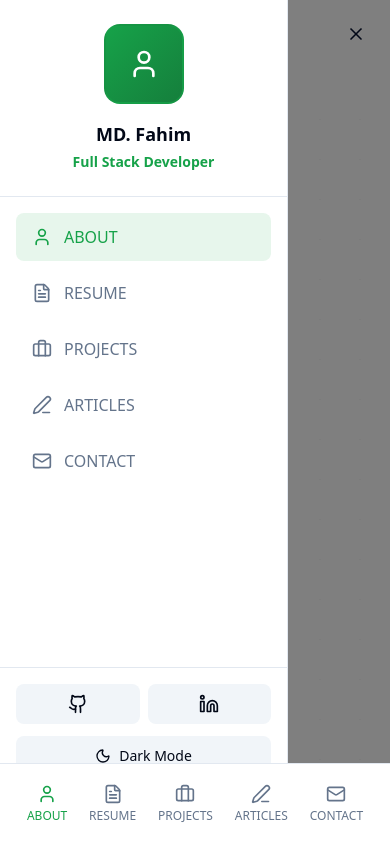
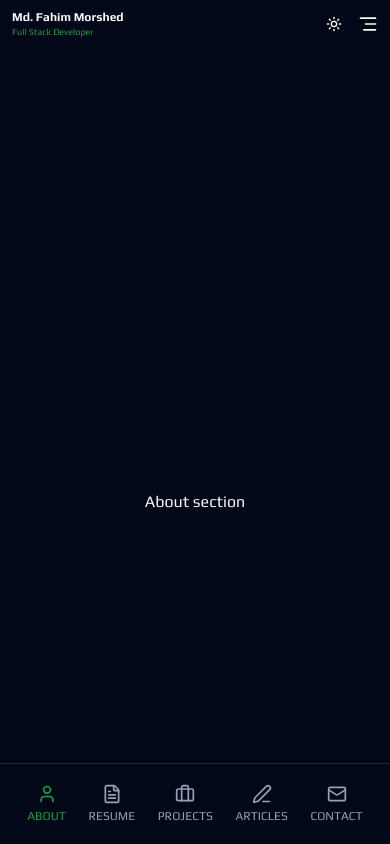
Before and after one commit to ahm-fahim/portfolio-me, a Next.js app: page / in a window 390 px wide. Both pictures are taken after a click on the button 356 px from the left and 34 px from the top of the page. Built offline with nearby package versions, Linux system fonts and the light colour scheme.

Commit message:
font updated and sidebar and mobile menubar updated

```diff
--- a/app/globals.css
+++ b/app/globals.css
@@ -1,4 +1,19 @@
+@import url('https://fonts.googleapis.com/css2?family=Play:wght@400;700&display=swap');
 @import "tailwindcss";
+
+
+.play-regular {
+    font-family: "Play", sans-serif;
+    font-weight: 400;
+    font-style: normal;
+}
+
+.play-bold {
+    font-family: "Play", sans-serif;
+    font-weight: 700;
+    font-style: normal;
+}
+
 
 /* Light theme (default) */
 :root {
--- a/app/page.tsx
+++ b/app/page.tsx
@@ -46,7 +46,7 @@ export default function Home() {
     }, [sections.length])
 
     return (
-        <div className="flex h-screen bg-background">
+        <div className="flex h-screen bg-background play-regular">
             {/* Sidebar with Profile */}
             <Sidebar activeSection={activeSection} onNavigate={handleNavigate} />
             {/* Main content */}
--- a/components/Me.tsx
+++ b/components/Me.tsx
@@ -2,7 +2,7 @@
 import React from 'react';
 import Image from "next/image";
 import img from "@/public/me.jpg";
-import {GithubIcon, LinkedinIcon} from "lucide-react";
+import {CloudDownload, GithubIcon, LinkedinIcon, Phone} from "lucide-react";
 
 
 export default function Me() {
@@ -25,7 +25,7 @@ export default function Me() {
 
             <div className="bg-gray-800/90 backdrop-blur-lg">
                 <div className="p-6 flex flex-col items-center flex-grow">
-                    <h1 className="text-3xl font-extrabold tracking-wide pt-4">Md. Fahim Morshed</h1>
+                    <h1 className="text-3xl play-bold tracking-wide pt-4">Md. Fahim Morshed</h1>
                     <div className="flex items-center space-x-2 mb-8">
                         <h3 className="text-xl text-green-400 font-medium">Full Stack Developer</h3>
                     </div>
@@ -41,17 +41,17 @@ export default function Me() {
                         </a>
                     </div>
                 </div>
-                <div className="flex border-t border-gray-600 w-full text-center text-lg font-semibold pb-10 ">
+                <div className="flex border-t border-gray-600 w-full text-center text-md font-semibold pb-10 ">
                     <button
                         className="flex-1 py-4 flex items-center justify-center space-x-2 text-white hover:bg-gray-800 transition duration-200">
-                        <i className="fas fa-cloud-download-alt"></i>
                         <span>DOWNLOAD CV</span>
+                        <CloudDownload />
                     </button>
 
                     <button
                         className="flex-1 py-4 flex items-center justify-center space-x-2 border-l border-gray-600 text-white hover:bg-gray-800 transition duration-200">
-                        <i className="fas fa-phone-alt"></i>
                         <span>CONTACT ME</span>
+                        <Phone />
                     </button>
                 </div>
             </div>
--- a/components/sidebar.tsx
+++ b/components/sidebar.tsx
@@ -13,10 +13,11 @@ import {
     FileText,
     Briefcase,
     Edit3,
-    Mail, TextAlignStart, TextAlignEnd
+    Mail, TextAlignStart, TextAlignEnd, MoonIcon, SunIcon
 } from 'lucide-react'
 import { useTheme } from "./theme-provider"
 import Me from "@/components/Me";
+import { IoMoonOutline } from "react-icons/io5";
 
 interface SidebarProps {
     activeSection: number
@@ -56,13 +57,38 @@ export function Sidebar({ activeSection, onNavigate }: SidebarProps) {
     return (
         <>
             {/* Menu Button - Visible on both desktop and mobile */}
+            <div className="fixed z-40 px-3 py-2 flex items-center justify-between w-full md:hidden">
+                <div>
+                    <h1 className="text-[12px] play-bold">Md. Fahim Morshed</h1>
+                    <p className="text-[9px] text-primary">Full Stack Developer</p>
+                </div>
+
+                <div className="flex items-center gap-4 ">
+                    <button
+                        onClick={toggleTheme}
+                        className="w-full hover:text-primary-foreground flex items-center justify-center gap-2 transition-all duration-300 text-foreground font-medium"
+                        title="Toggle theme"
+                    >
+                        {resolvedTheme === "dark" ? (
+                            <>
+                                <SunIcon className="w-4 h-4" />
+                            </>
+                        ) : (
+                            <>
+                                <IoMoonOutline className="w-4 h-4" />
+                            </>
+                        )}
+                    </button>
                     <button
                         onClick={() => setIsDrawerOpen(!isDrawerOpen)}
-                className="fixed top-4 right-4 z-50 p-2  hover:bg-primary hover:text-primary-foreground transition-all duration-300 md:hidden"
+                        className="hover:text-primary transition-all duration-300 "
                         title="Toggle menu"
                     >
                         {isDrawerOpen ? <X className="w-5 h-5" /> : <TextAlignEnd className="w-5 h-5" />}
                     </button>
+                </div>
+
+            </div>
 
             {/* Overlay - Visible on both desktop and mobile */}
             {isDrawerOpen && (
@@ -129,31 +155,7 @@ export function Sidebar({ activeSection, onNavigate }: SidebarProps) {
                         })}
                     </div>
 
-                    <button
-                        onClick={toggleTheme}
-                        className="w-full h-10 rounded-lg bg-secondary hover:bg-primary hover:text-primary-foreground flex items-center justify-center gap-2 transition-all duration-300 text-foreground font-medium"
-                        title="Toggle theme"
-                    >
-                        {resolvedTheme === "dark" ? (
-                            <>
-                                <Sun className="w-4 h-4" />
-                                <span className="text-sm">Light Mode</span>
-                            </>
-                        ) : (
-                            <>
-                                <Moon className="w-4 h-4" />
-                                <span className="text-sm">Dark Mode</span>
-                            </>
-                        )}
-                    </button>
 
-                    <a
-                        href="/cv.pdf"
-                        download
-                        className="w-full px-4 py-2 rounded-lg bg-primary text-primary-foreground font-semibold hover:bg-primary/90 transition-all duration-300 text-center"
-                    >
-                        Download CV
-                    </a>
                 </div>
             </div>
 
@@ -227,7 +229,7 @@ export function Sidebar({ activeSection, onNavigate }: SidebarProps) {
                                     {resolvedTheme === "dark" ? (
                                         <Sun className="w-6 h-6" />
                                     ) : (
-                                        <Moon className="w-6 h-6" />
+                                        <IoMoonOutline className="w-6 h-6" />
                                     )}
                                 </button>
                             </div>
--- a/package.json
+++ b/package.json
@@ -16,6 +16,7 @@
     "next": "16.0.3",
     "react": "19.2.0",
     "react-dom": "19.2.0",
+    "react-icons": "^5.5.0",
     "tw-animate-css": "^1.4.0"
   },
   "devDependencies": {
```
Also changed, not shown: 1 other file (tests, documents, lock files or other folders). Lines whose indentation alone changed are shown as unchanged.
